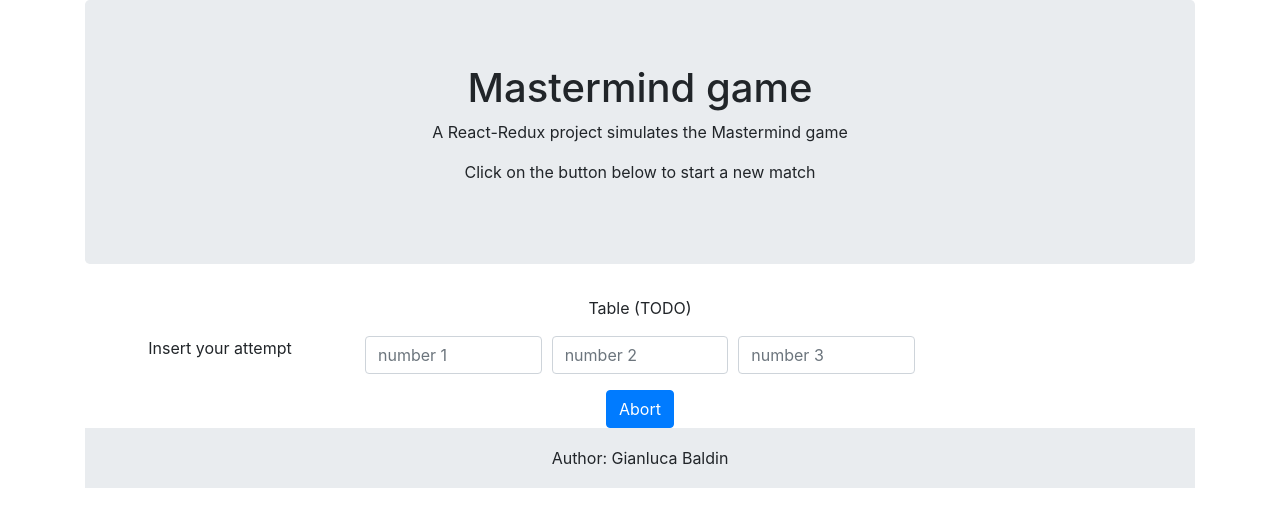
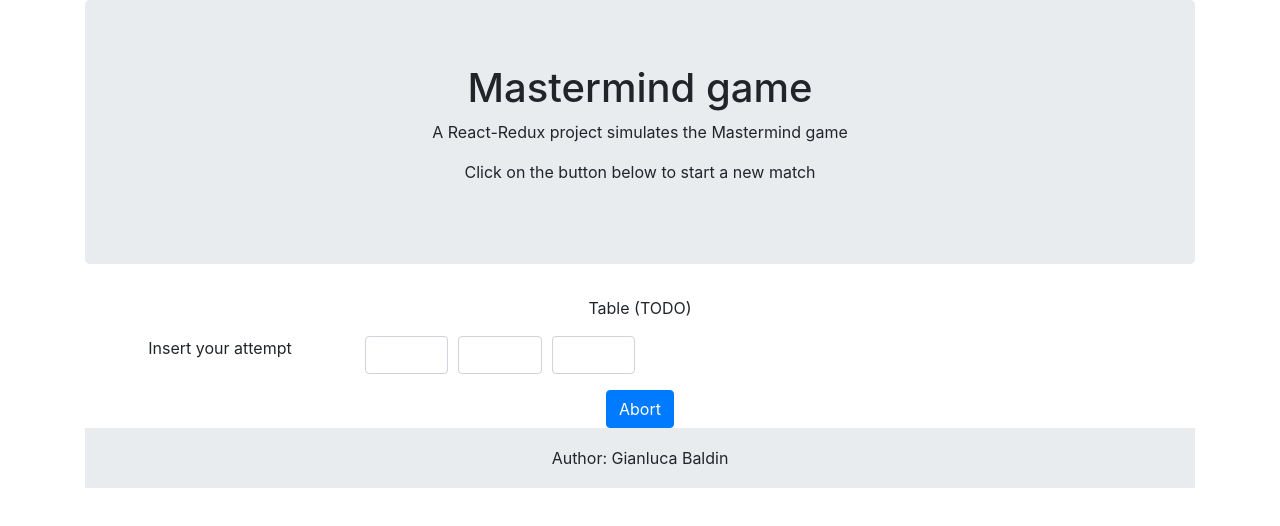
Before and after one commit to gianlucabaldin/mastermind, a React (Create React App) app: page / in a window 1280 px wide. Both pictures are taken after a click on the button "Start". Shown: the top 526 px of the page. Built offline with nearby package versions, Linux system fonts and the light colour scheme.

Commit message:
resized attempts cells

```diff
--- a/src/components/Attempt.jsx
+++ b/src/components/Attempt.jsx
@@ -10,14 +10,14 @@ const Attempt = ({abort}) => (
       <Form.Group as={Col} xs={3} controlId="formGridEmail">
         <Form.Label>Insert your attempt</Form.Label>
       </Form.Group>
-      <Form.Group as={Col} xs={2} controlId="formGridEmail">
-        <Form.Control type="text" placeholder="number 1" />
+      <Form.Group as={Col} xs={1} controlId="formGridEmail">
+        <Form.Control type="text"/>
       </Form.Group>
-      <Form.Group as={Col} xs={2} controlId="formGridEmail">
-        <Form.Control type="text" placeholder="number 2" />
+      <Form.Group as={Col} xs={1} controlId="formGridEmail">
+        <Form.Control type="text"/>
       </Form.Group>
-      <Form.Group as={Col} xs={2} controlId="formGridEmail">
-        <Form.Control type="text" placeholder="number 3" />
+      <Form.Group as={Col} xs={1} controlId="formGridEmail">
+        <Form.Control type="text"/>
       </Form.Group>
     </Form.Row>
     <Button variant="primary" onClick={() => abort()}>
```
